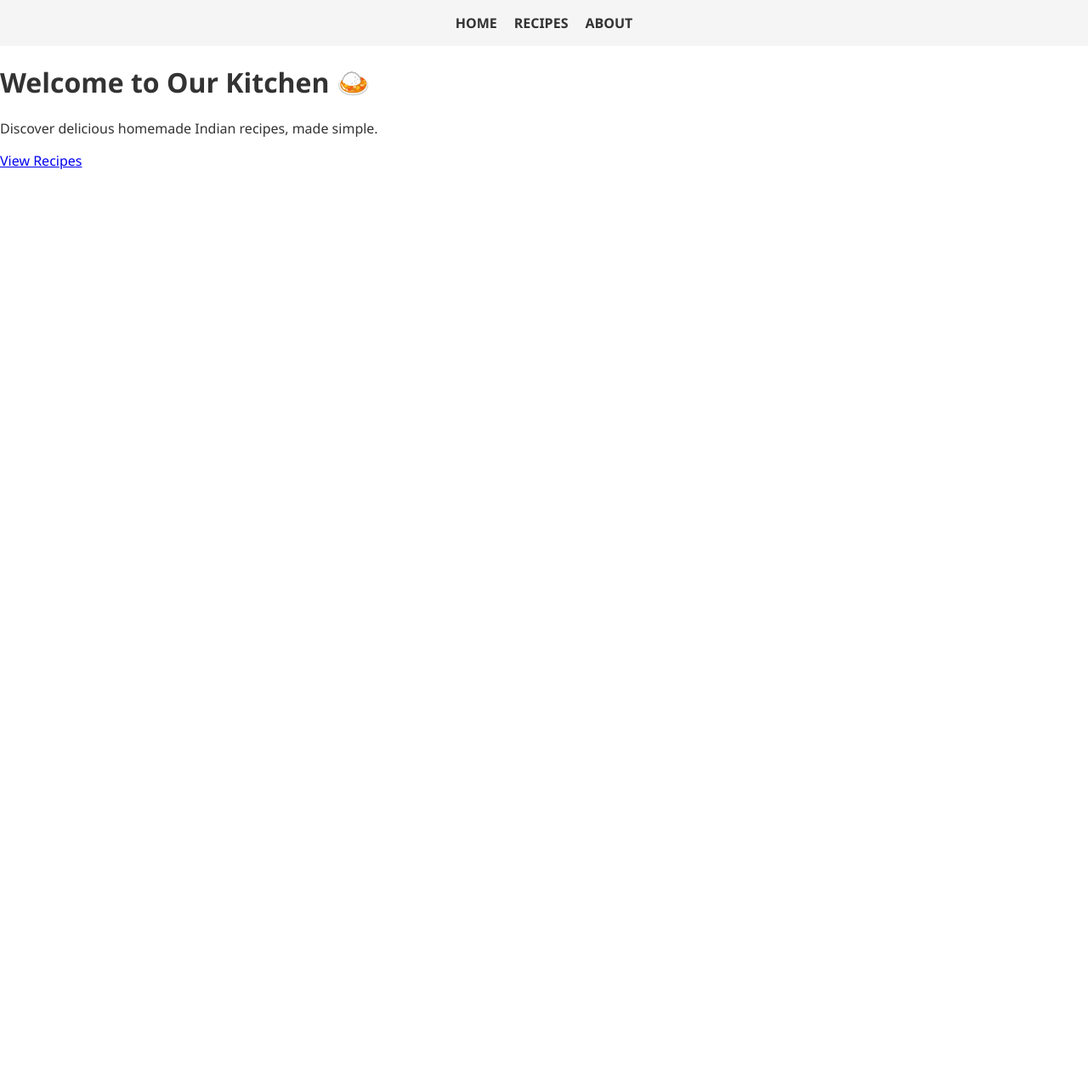
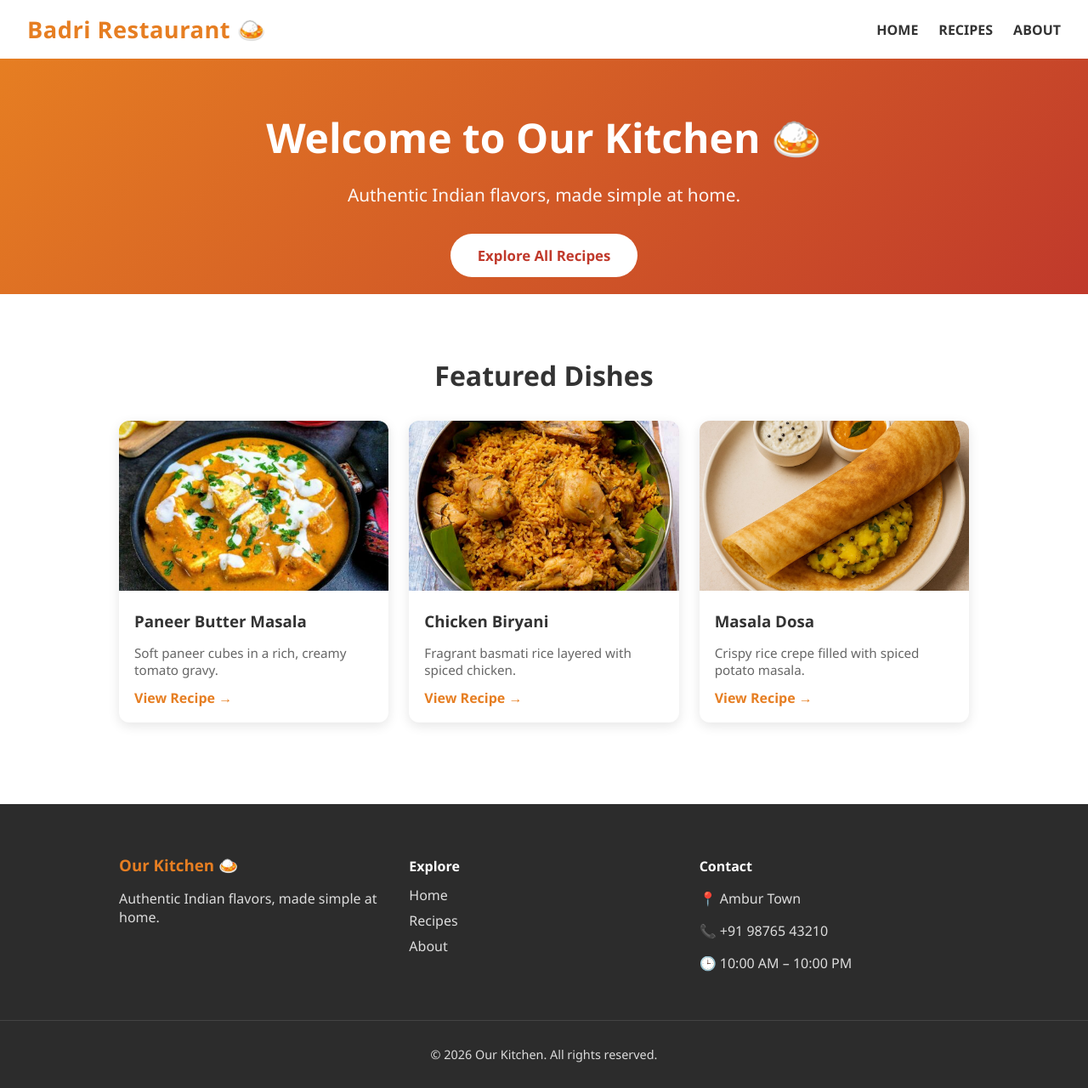
Before and after one commit to badrionyx/React_Task, a React (Vite) app: page / in a window 1280 px wide. Shown: the whole page at 85% size. Before the commit the page ends 800 px from the top, so only its background shows below. Built offline with nearby package versions, Linux system fonts and the light colour scheme.

Commit message:
rendered the recipePage

```diff
--- a/src/routers/Task/components1/RestaurantApp.jsx
+++ b/src/routers/Task/components1/RestaurantApp.jsx
@@ -4,6 +4,7 @@ import { MyRecipes } from "../pages1/recipes";
 import { MyAbout } from "../pages1/about";
 import { MyHome } from "../pages1/home";
 import { RecipeDetails } from "./recipeDetails";
+import { Footer } from "./footer";
 
 function Restaurant() {
   return (
@@ -16,6 +17,7 @@ function Restaurant() {
           <Route path="recipes/:id" element={<RecipeDetails />} />
           <Route path="about" element={<MyAbout />} />
         </Routes>
+        <Footer/>
       </BrowserRouter>
     </>
   );
--- a/src/routers/Task/components1/footer.jsx
+++ b/src/routers/Task/components1/footer.jsx
@@ -0,0 +1,32 @@
+import { Link } from "react-router-dom";
+
+export let Footer = () => {
+  return (
+    <footer className="footer">
+      <div className="footer-content">
+        <div className="footer-col">
+          <h3>Our Kitchen 🍛</h3>
+          <p>Authentic Indian flavors, made simple at home.</p>
+        </div>
+
+        <div className="footer-col">
+          <h4>Explore</h4>
+          <Link to="/">Home</Link>
+          <Link to="/recipes">Recipes</Link>
+          <Link to="/about">About</Link>
+        </div>
+
+        <div className="footer-col">
+          <h4>Contact</h4>
+          <p>📍 Ambur Town</p>
+          <p>📞 +91 98765 43210</p>
+          <p>🕒 10:00 AM – 10:00 PM</p>
+        </div>
+      </div>
+
+      <div className="footer-bottom">
+        <p>© {new Date().getFullYear()} Our Kitchen. All rights reserved.</p>
+      </div>
+    </footer>
+  );
+};
--- a/src/routers/Task/components1/header.jsx
+++ b/src/routers/Task/components1/header.jsx
@@ -3,10 +3,14 @@ import { Link } from "react-router-dom";
 export let Myheader = () => {
   return (
     <nav className="navbar">
-      <Link to="/">HOME</Link>
-      {/* <Link to="/recipeDetails">RECIPE DETAILS</Link> */}
-      <Link to="/recipes">RECIPES</Link>
-      <Link to="/about">ABOUT</Link>
+      <Link to="/" className="brand">
+        Badri Restaurant 🍛
+      </Link>
+      <div className="nav-links">
+        <Link to="/">HOME</Link>
+        <Link to="/recipes">RECIPES</Link>
+        <Link to="/about">ABOUT</Link>
+      </div>
     </nav>
   );
 };
--- a/src/routers/Task/components1/recipeDetails.jsx
+++ b/src/routers/Task/components1/recipeDetails.jsx
@@ -2,10 +2,9 @@ import { useParams, Link } from "react-router-dom";
 import { recipes } from "../data1/recipes";
 
 export let RecipeDetails = () => {
-  const { id } = useParams();                       // 👈 reads ":id" from the URL
+  const { id } = useParams();
   const recipe = recipes.find((r) => r.id === Number(id));
 
-  // If someone visits a bad id like /recipes/999
   if (!recipe) {
     return (
       <div className="recipe-details">
--- a/src/routers/Task/pages1/home.jsx
+++ b/src/routers/Task/pages1/home.jsx
@@ -1,13 +1,42 @@
-import { Link } from "react-router";
+import { Link } from "react-router-dom";
+import { recipes } from "../data1/recipes";
 
 export let MyHome = () => {
+  const featured = recipes.slice(0, 3);
+
   return (
-    <div className="hero">
-      <h1>Welcome to Our Kitchen 🍛</h1>
-      <p>Discover delicious homemade Indian recipes, made simple.</p>
-      <Link to="/recipes" className="hero-btn">
-        View Recipes
-      </Link>
-    </div>
+    <>
+      <section className="hero">
+        <h1>Welcome to Our Kitchen 🍛</h1>
+        <p>Authentic Indian flavors, made simple at home.</p>
+        <Link to="/recipes" className="hero-btn">
+          Explore All Recipes
+        </Link>
+      </section>
+
+      <section className="showcase">
+        <h2 className="showcase-title">Featured Dishes</h2>
+        <div className="showcase-grid">
+          {featured.map((recipe) => (
+            <Link
+              to={`/recipes/${recipe.id}`}
+              key={recipe.id}
+              className="showcase-card"
+            >
+              <img
+                src={recipe.image}
+                alt={recipe.title}
+                className="showcase-img"
+              />
+              <div className="showcase-info">
+                <h3>{recipe.title}</h3>
+                <p>{recipe.description}</p>
+                <span className="showcase-link">View Recipe →</span>
+              </div>
+            </Link>
+          ))}
+        </div>
+      </section>
+    </>
   );
 };
--- a/src/routers/Task/pages1/recipes.jsx
+++ b/src/routers/Task/pages1/recipes.jsx
@@ -3,7 +3,7 @@ import { RecipeList } from "../components1/recipeList";
 export let MyRecipes = () => {
   return (
     <>
-      <h1>Our Recipes</h1>
+      <h1 id="head2">Our Recipes</h1>
       <RecipeList />
     </>
   );
--- a/src/routers/Task/pages1/styleRecipe.css
+++ b/src/routers/Task/pages1/styleRecipe.css
@@ -29,16 +29,32 @@
 
 .navbar {
   display: flex;
-  justify-content: center;
-  gap: 20px;
-  padding: 16px;
-  background-color: #f5f5f5;
+  justify-content: space-between; /* brand left, links right */
+  align-items: center;
+  padding: 16px 32px;
+  background-color: #fff;
+  box-shadow: 0 2px 8px rgba(0, 0, 0, 0.08);
 }
 
-.navbar a {
+.brand {
+  font-size: 1.7rem;
+  font-weight: 800;
+  color: #e67e22;
+  text-decoration: none;
+  letter-spacing: 0.5px;
+}
+
+.nav-links {
+  display: flex;
+  gap: 24px;
+}
+.nav-links a {
   text-decoration: none;
   color: #333;
-  font-weight: bold;
+  font-weight: 600;
+}
+.nav-links a:hover {
+  color: #e67e22;
 }
 
 body {
@@ -47,6 +63,22 @@ body {
   margin: 0;
 }
 
+.recipe-details {
+  max-width: 640px;
+  margin: 0 auto;
+  padding: 24px;
+}
+.details-img {
+  width: 100%;
+  height: 320px;
+  object-fit: cover;
+  border-radius: 12px;
+  margin: 16px 0;
+}
+
+#head2{
+  text-align: center;
+}
 .recipe-details h1 {
   margin-top: 12px;
 }
@@ -58,6 +90,90 @@ body {
 .recipe-details a {
   color: #e67e22;
   text-decoration: none;
+  font-weight: bold;
+}
+
+/* ---- HERO (bold gradient) ---- */
+.hero {
+  text-align: center;
+  padding: 20px 20px;
+  background: linear-gradient(135deg, #e67e22, #c0392b);
+  color: #fff;
+}
+.hero h1 {
+  font-size: 3rem;
+  margin-bottom: 16px;
+}
+.hero p {
+  font-size: 1.3rem;
+  margin-bottom: 32px;
+  opacity: 0.95;
+}
+.hero-btn {
+  display: inline-block;
+  padding: 14px 32px;
+  background-color: #fff;
+  color: #c0392b;
+  text-decoration: none;
+  border-radius: 30px;
+  font-weight: bold;
+  font-size: 1.05rem;
+  transition: transform 0.15s ease;
+}
+.hero-btn:hover {
+  transform: scale(1.05);
+}
+
+/* ---- FEATURED SHOWCASE ---- */
+.showcase {
+  padding: 48px 24px;
+  text-align: center;
+}
+.showcase-title {
+  font-size: 2rem;
+  margin-bottom: 32px;
+}
+.showcase-grid {
+  display: grid;
+  grid-template-columns: repeat(auto-fit, minmax(280px, 1fr));
+  gap: 24px;
+  max-width: 1000px;
+  margin: 0 auto;
+}
+.showcase-card {
+  text-decoration: none;
+  color: inherit;
+  background: #fff;
+  border-radius: 12px;
+  overflow: hidden; /* keeps image corners rounded */
+  box-shadow: 0 4px 14px rgba(0, 0, 0, 0.1);
+  transition:
+    transform 0.2s ease,
+    box-shadow 0.2s ease;
+}
+.showcase-card:hover {
+  transform: translateY(-6px);
+  box-shadow: 0 10px 24px rgba(0, 0, 0, 0.15);
+}
+.showcase-img {
+  width: 100%;
+  height: 200px;
+  object-fit: cover;
+}
+.showcase-info {
+  padding: 18px;
+  text-align: left;
+}
+.showcase-info h3 {
+  margin: 0 0 8px;
+}
+.showcase-info p {
+  color: #666;
+  font-size: 0.95rem;
+  margin-bottom: 12px;
+}
+.showcase-link {
+  color: #e67e22;
   font-weight: bold;
 }
 
@@ -77,3 +193,46 @@ body {
   border-bottom: 2px solid #f0f0f0;
   padding-bottom: 6px;
 }
+
+/* ---- FOOTER ---- */
+.footer {
+  background-color: #2c2c2c;
+  color: #ddd;
+  margin-top: 48px;
+}
+.footer-content {
+  display: flex;
+  flex-wrap: wrap;
+  justify-content: space-between;
+  gap: 24px;
+  max-width: 1000px;
+  margin: 0 auto;
+  padding: 40px 24px;
+}
+.footer-col {
+  flex: 1;
+  min-width: 200px;
+}
+.footer-col h3 {
+  color: #e67e22;
+  margin-bottom: 12px;
+}
+.footer-col h4 {
+  color: #fff;
+  margin-bottom: 12px;
+}
+.footer-col a {
+  display: block;
+  color: #ddd;
+  text-decoration: none;
+  margin-bottom: 8px;
+}
+.footer-col a:hover {
+  color: #e67e22;
+}
+.footer-bottom {
+  text-align: center;
+  padding: 16px;
+  border-top: 1px solid #444;
+  font-size: 0.9rem;
+}
```
